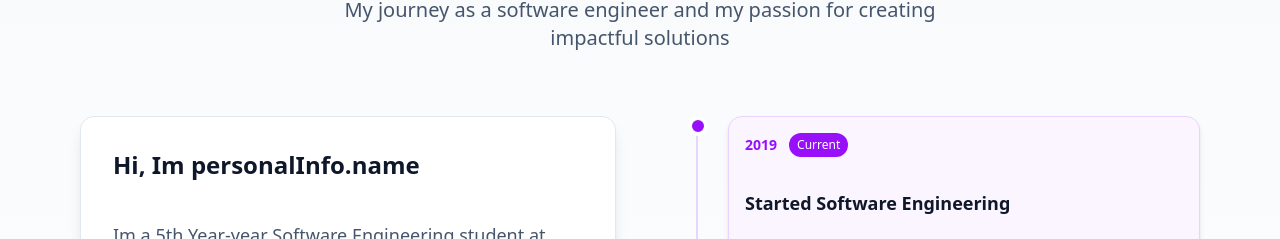
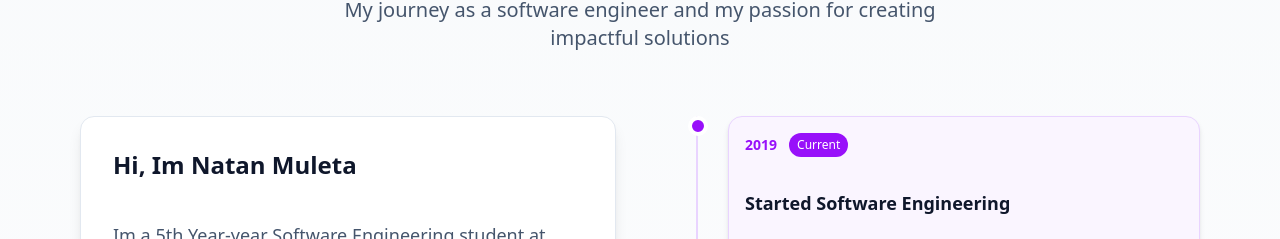
Before and after one commit to natanmuletahunde/pro_portfolio, a Next.js app: page / in a window 1280 px wide. Shown: the part 948-1187 px from the top of the page. Built offline with nearby package versions, Linux system fonts and the light colour scheme.

Commit message:
fix the naming error

```diff
--- a/src/components/sections/AboutSection.tsx
+++ b/src/components/sections/AboutSection.tsx
@@ -63,7 +63,7 @@ const AboutSection = () => {
           >
             <Card className="p-8 bg-white shadow-lg border-slate-200">
               <h3 className="text-2xl font-bold text-slate-900 mb-4">
-                Hi, Im personalInfo.name
+                Hi, Im Natan Muleta
               </h3>
               <div className="space-y-4 text-slate-600">
                 <p className="text-lg leading-relaxed">
```
